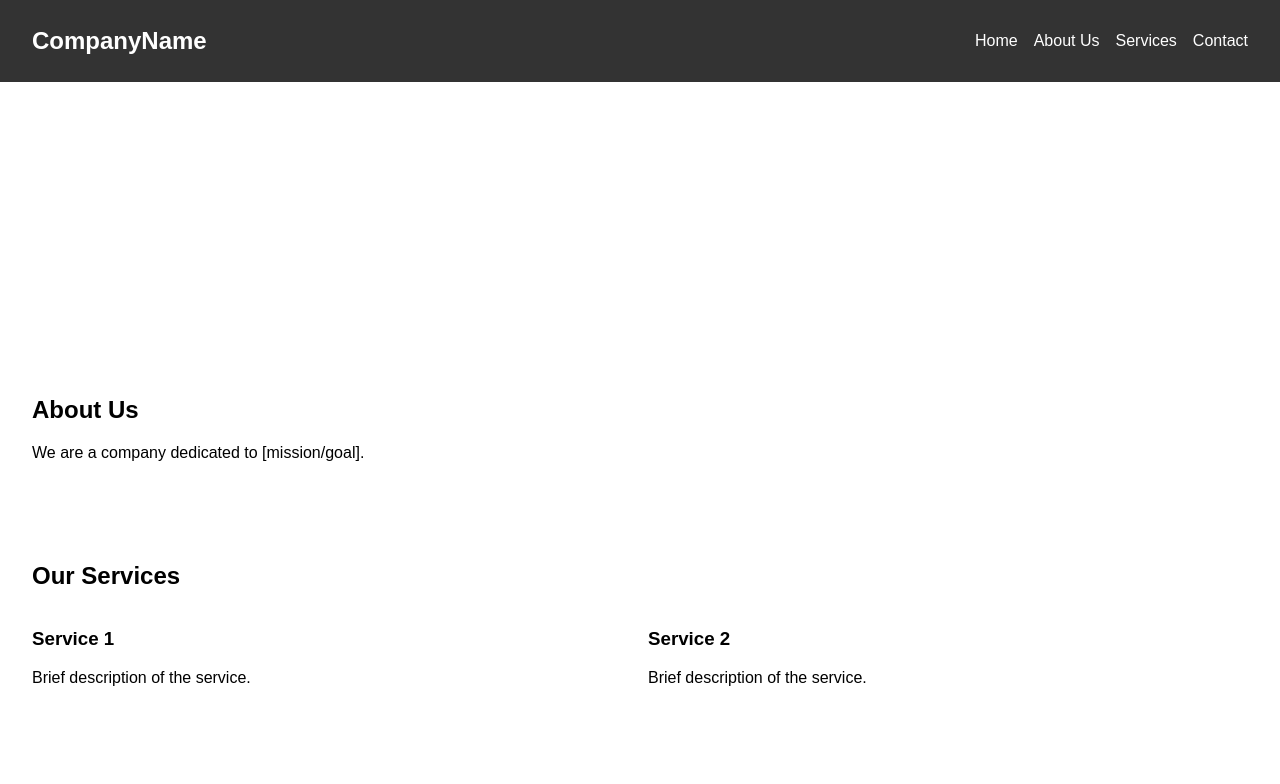
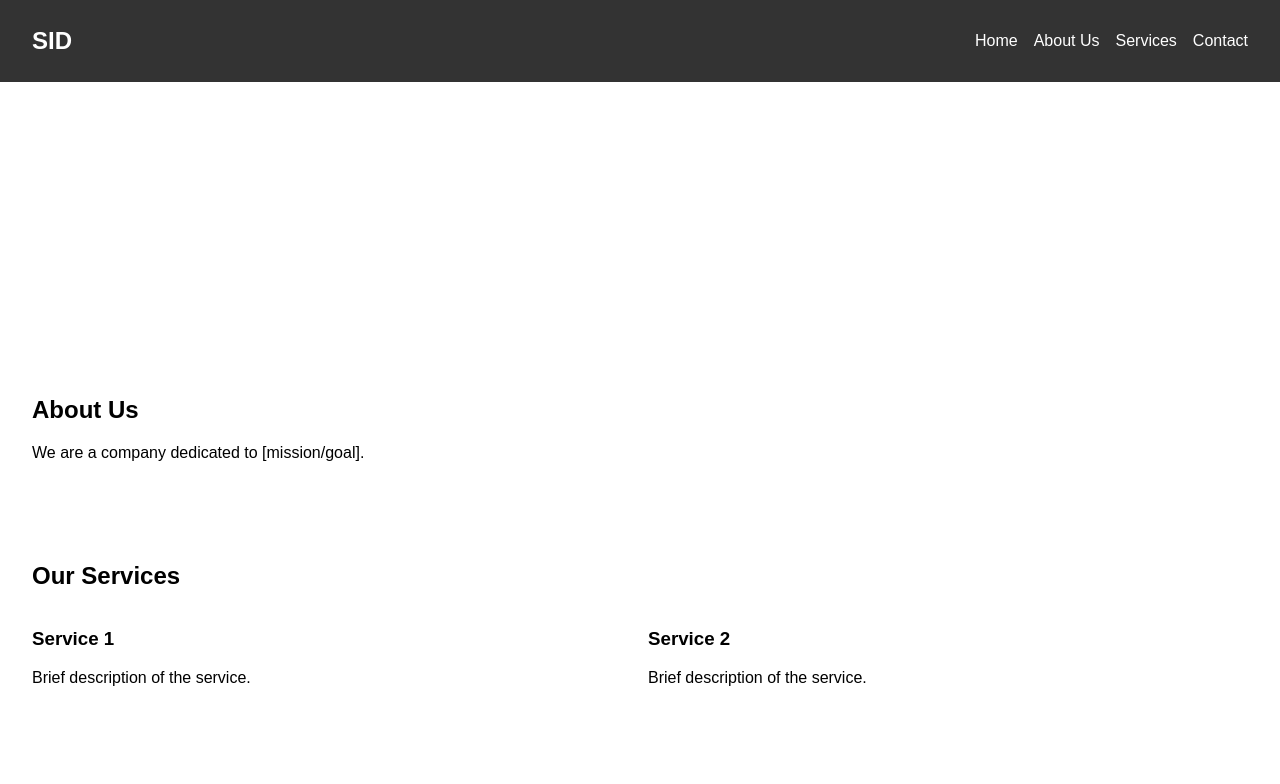
Before and after one commit to hyfiner/Company-Website, a plain HTML site: page index.html in a window 1280 px wide. Shown: the top 784 px of the page. Drawn offline with Linux system fonts and the light colour scheme.

Commit message:
Update index.html

```diff
--- a/index.html
+++ b/index.html
@@ -8,7 +8,7 @@
 </head>
 <body>
   <header>
-    <div class="logo">CompanyName</div>
+    <div class="logo">SID</div>
     <nav>
       <ul>
         <li><a href="#home">Home</a></li>
```
